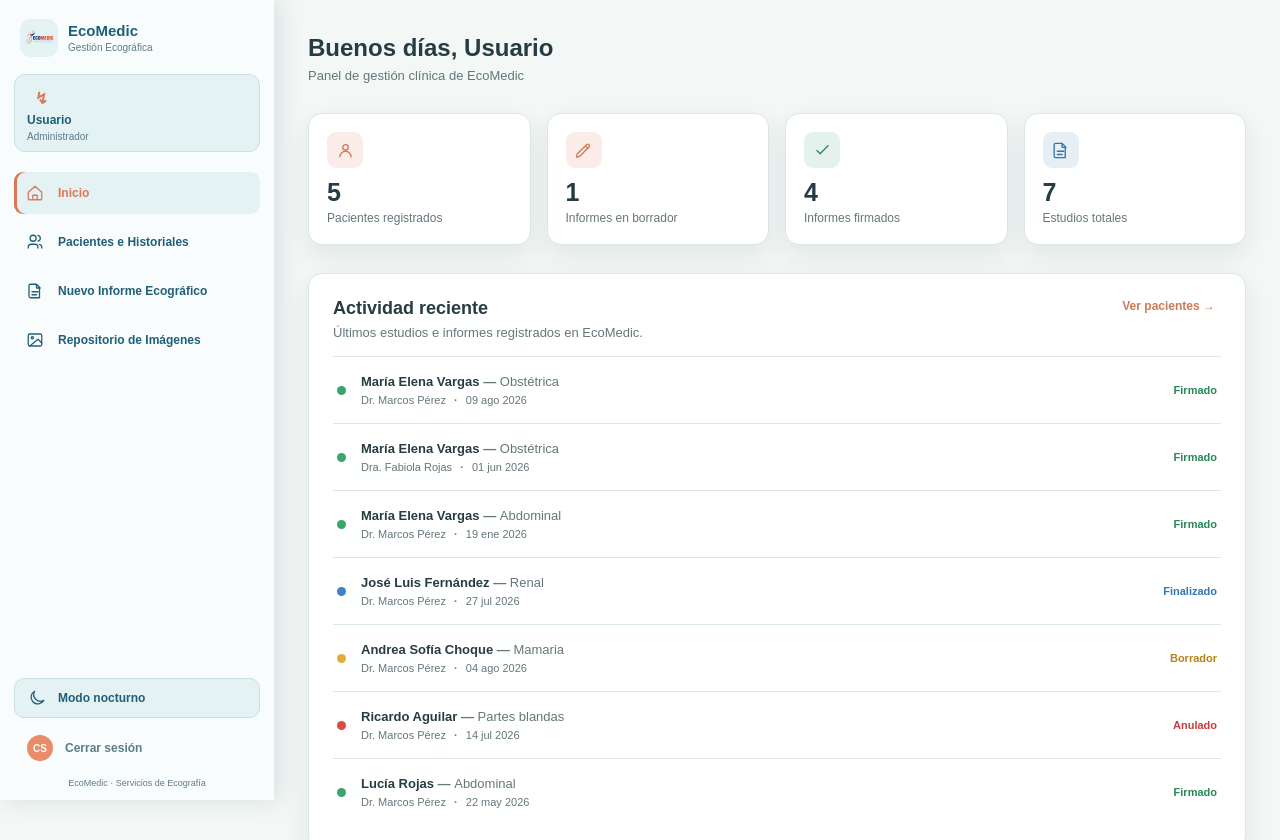
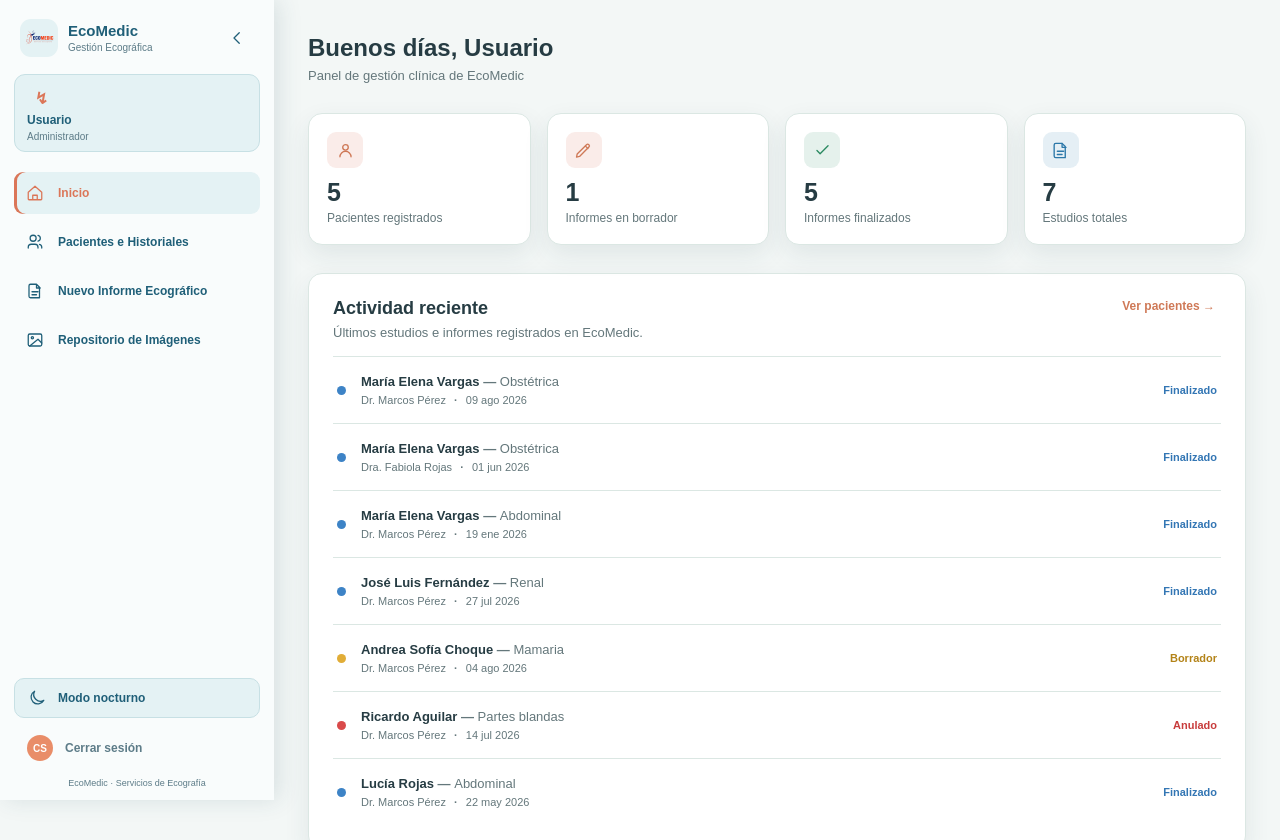
Before and after one commit to Emsof26/web-ecomedic, a React (Vite) app: page / in a window 1280 px wide. Shown: the top 840 px of the page. Built offline with nearby package versions, Linux system fonts and the light colour scheme.

Commit message:
Se actualizo el menú hamburguesa y se elimino función firmado

```diff
--- a/src/components/navigation/Navbar.css
+++ b/src/components/navigation/Navbar.css
@@ -20,8 +20,8 @@
 }
 
 :root[data-theme="dark"] .navbar {
-  --sidebar-bg: #173d4d;
-  --sidebar-surface: #285c70;
+  --sidebar-bg: #20546d;
+  --sidebar-surface: #2f718b;
   --sidebar-border: rgba(221, 240, 241, .17);
   --sidebar-text: #edf5f2;
   --sidebar-muted: #b7ccc8;
@@ -67,7 +67,19 @@
 @media (min-width: 769px) {
   :root { --sidebar-offset: 68px; }
   :root[data-sidebar-open="true"] { --sidebar-offset: 274px; }
-  .navbar--collapsed { width: 68px; padding: 18px 11px 12px; overflow: visible; }
+  .navbar__close { display: grid; }
+  .navbar--collapsed {
+    --sidebar-bg: #24566d;
+    --sidebar-surface: #3a6d82;
+    --sidebar-border: rgba(237, 247, 249, .18);
+    --sidebar-text: #f2f8f8;
+    --sidebar-muted: #d4e4e7;
+    --sidebar-accent: #ff936c;
+    width: 68px;
+    padding: 18px 11px 12px;
+    overflow: visible;
+    box-shadow: 4px 0 18px rgba(23, 61, 77, .18);
+  }
   .navbar--collapsed .navbar__header { justify-content: center; padding: 1px 0 17px; }
   .navbar--collapsed .navbar__brand, .navbar--collapsed .navbar__close, .navbar--collapsed .navbar__user-panel, .navbar--collapsed .navbar__read-only, .navbar--collapsed .navbar__copyright { display: none; }
   .navbar--collapsed .navbar__compact-toggle { display: block; }
@@ -75,9 +87,11 @@
     position: absolute; top: 6px; left: calc(100% + 9px); z-index: 40; width: max-content; padding: 7px 9px; border-radius: 7px; background: var(--sidebar-surface); box-shadow: 0 4px 12px rgba(10, 35, 45, .3); color: var(--sidebar-text); content: "Expandir barra lateral"; font-size: 11px; font-weight: 700; opacity: 0; pointer-events: none; transform: translateX(-4px); transition: opacity .18s ease, transform .18s ease;
   }
   .navbar--collapsed .navbar__compact-toggle:hover::after, .navbar--collapsed .navbar__compact-toggle:focus-visible::after { opacity: 1; transform: translateX(0); }
+  .navbar--collapsed .navbar__navigation { gap: 9px; }
   .navbar--collapsed .navbar__link, .navbar--collapsed .navbar__theme, .navbar--collapsed .navbar__logout { width: 46px; justify-content: center; padding: 0; }
+  .navbar--collapsed .navbar__link { min-height: 46px; }
   .navbar--collapsed .navbar__link span, .navbar--collapsed .navbar__theme > span:last-child, .navbar--collapsed .navbar__logout > span:last-child { display: none; }
-  .navbar--collapsed .navbar__theme { border: 0; background: transparent; }
+  .navbar--collapsed .navbar__theme { min-height: 46px; border: 0; background: transparent; }
   .navbar--collapsed .navbar__logout { margin-top: 8px; }
   .navbar--collapsed .navbar__link::after, .navbar--collapsed .navbar__theme::after, .navbar--collapsed .navbar__logout::after {
     position: absolute; left: calc(100% + 9px); z-index: 40; width: max-content; max-width: 190px; padding: 7px 9px; border-radius: 7px; background: var(--sidebar-surface); box-shadow: 0 4px 12px rgba(21, 48, 59, .25); color: var(--sidebar-text); font-size: 11px; font-weight: 700; opacity: 0; pointer-events: none; transform: translateX(-4px); transition: opacity .18s ease, transform .18s ease;
@@ -92,9 +106,9 @@
   .navbar { width: min(84vw, 300px); transform: translateX(-105%); }
   .navbar--open { transform: translateX(0); }
   .navbar--open .navbar__header { padding-left: 56px; }
-  .navbar-toggle { position: fixed; z-index: 30; top: 16px; left: 16px; width: 44px; height: 44px; display: grid; place-items: center; padding: 0; border: 1px solid rgba(255, 255, 255, .68); border-radius: 12px; background: #fbffff; box-shadow: 0 5px 14px rgba(19, 67, 84, .22); color: #22546c; }
+  .navbar-toggle { position: fixed; z-index: 30; top: 16px; left: 16px; width: 44px; height: 44px; display: grid; place-items: center; padding: 0; border: 1px solid var(--sidebar-border); border-radius: 12px; background: #fbffff; box-shadow: 0 5px 14px rgba(19, 67, 84, .22); color: #1d6683; }
   .navbar-toggle svg { width: 22px; height: 22px; stroke-width: 2; }
-  .navbar-toggle:hover, .navbar-toggle:focus-visible { border-color: #a9d0da; background: #e4f5f7; color: #173d4d; }
+  .navbar-toggle:hover, .navbar-toggle:focus-visible { border-color: #9dcbd4; background: #e0f2f5; color: #174f69; }
   .navbar--open .navbar__close { display: none; }
   .navbar__overlay { position: fixed; z-index: 15; inset: 0; display: block; visibility: hidden; border: 0; background: rgba(17, 38, 48, .48); opacity: 0; transition: opacity .25s ease, visibility .25s ease; }
   .navbar__overlay--visible { visibility: visible; opacity: 1; }
--- a/src/components/navigation/Navbar.tsx
+++ b/src/components/navigation/Navbar.tsx
@@ -26,6 +26,7 @@ function NavigationItem({ href, label, active, onNavigate, children }: Navigatio
 
 // Iconos SVG utilizados por las diferentes opciones del menú.
 function MenuIcon() { return <svg aria-hidden="true" viewBox="0 0 24 24"><path d="M4 7h16M4 12h16M4 17h16" /></svg>; }
+function CollapseIcon() { return <svg aria-hidden="true" viewBox="0 0 24 24"><path d="M15 5 8 12l7 7" /></svg>; }
 function HomeIcon() { return <svg aria-hidden="true" viewBox="0 0 24 24"><path d="m3 11 9-8 9 8v9a1 1 0 0 1-1 1H4a1 1 0 0 1-1-1v-9ZM9 21v-6h6v6" /></svg>; }
 function PatientsIcon() { return <svg aria-hidden="true" viewBox="0 0 24 24"><path d="M16 20v-1a4 4 0 0 0-4-4H7a4 4 0 0 0-4 4v1M9.5 11a4 4 0 1 0 0-8 4 4 0 0 0 0 8ZM21 20v-1a4 4 0 0 0-3-3.9M16 3.1a4 4 0 0 1 0 7.8" /></svg>; }
 function ReportIcon() { return <svg aria-hidden="true" viewBox="0 0 24 24"><path d="M6 3h8l4 4v14H6a2 2 0 0 1-2-2V5a2 2 0 0 1 2-2ZM14 3v5h5M8 13h8M8 17h6" /></svg>; }
@@ -92,7 +93,7 @@ function Navbar({ user, onLogout }: NavbarProps) {
     <button className={`navbar__overlay${isOpen ? " navbar__overlay--visible" : ""}`} type="button" aria-label="Cerrar menú" tabIndex={isOpen ? 0 : -1} onClick={closeMenu} />
     <aside id="main-sidebar" className={`navbar${isOpen ? " navbar--open" : " navbar--collapsed"}`}>
       {/* Cabecera del menú: logo, nombre y botón de cierre. */}
-      <div className="navbar__header"><div className="navbar__brand"><span className="navbar__brand-mark"><img src="/logo/logo-eco.png" alt="" /></span><span><strong>EcoMedic</strong><small>Gestión Ecográfica</small></span></div><button className="navbar__compact-toggle" type="button" aria-label="Expandir barra lateral" aria-expanded={isOpen} onClick={() => setIsOpen(true)}><span className="navbar__brand-mark"><img src="/logo/logo-eco.png" alt="" /><span className="navbar__brand-action" aria-hidden="true"><MenuIcon /></span></span></button><button className="navbar__close" type="button" aria-label={isOpen ? "Contraer barra lateral" : "Abrir barra lateral"} onClick={() => setIsOpen((value) => !value)}><MenuIcon /></button></div>
+      <div className="navbar__header"><div className="navbar__brand"><span className="navbar__brand-mark"><img src="/logo/logo-eco.png" alt="" /></span><span><strong>EcoMedic</strong><small>Gestión Ecográfica</small></span></div><button className="navbar__compact-toggle" type="button" aria-label="Expandir barra lateral" aria-expanded={isOpen} onClick={() => setIsOpen(true)}><span className="navbar__brand-mark"><img src="/logo/logo-eco.png" alt="" /><span className="navbar__brand-action" aria-hidden="true"><MenuIcon /></span></span></button><button className="navbar__close" type="button" aria-label={isOpen ? "Contraer barra lateral" : "Abrir barra lateral"} onClick={() => setIsOpen((value) => !value)}>{isOpen ? <CollapseIcon /> : <MenuIcon />}</button></div>
       {/* Información del usuario autenticado. */}
       <div className="navbar__user-panel"><div className="navbar__account"><span className="navbar__avatar" aria-hidden="true">↯</span><span><strong>{user?.name ?? "Usuario"}</strong><small>{roleLabel}</small></span></div></div>
       {/* Aviso de acceso de solo lectura para recepción. */}
--- a/src/index.css
+++ b/src/index.css
@@ -70,7 +70,6 @@ body *, body *::before, body *::after { transition: background-color .25s ease,
 
 :root[data-theme="dark"] .status-option--borrador .status-option__icon { color: #e8c15b; background: rgba(232,193,91,.13); }
 :root[data-theme="dark"] .status-option--finalizado .status-option__icon { color: #78b8ed; background: rgba(120,184,237,.13); }
-:root[data-theme="dark"] .status-option--firmado .status-option__icon { color: #63d39a; background: rgba(99,211,154,.13); }
 :root[data-theme="dark"] .status-option--anulado .status-option__icon { color: #f07f7f; background: rgba(240,127,127,.13); }
 
 :root[data-theme="dark"] .role-badge--admin { background: rgba(237,244,251,.08); color: var(--text-primary); }
--- a/src/pages/HomePage.css
+++ b/src/pages/HomePage.css
@@ -40,7 +40,6 @@
 .activity-item:hover, .activity-item:focus-visible { background: var(--surface-hover); outline: none; }
 .activity-item__dot { width: 9px; height: 9px; border-radius: 50%; }
 .activity-item__dot--anulado { background: #d94a4a; }
-.activity-item__dot--firmado { background: #39a66e; }
 .activity-item__dot--borrador { background: #e1ad37; }
 .activity-item__dot--finalizado { background: #3d83c6; }
 .activity-item__main { min-width: 0; }
@@ -51,7 +50,6 @@
 .activity-item__main small b { margin: 0 5px; font-weight: 700; }
 .activity-item__status { min-width: 74px; text-align: right; font-size: 11px; font-weight: 700; }
 .activity-item__status--anulado { color: #c83d3d; }
-.activity-item__status--firmado { color: #278858; }
 .activity-item__status--borrador { color: #b38318; }
 .activity-item__status--finalizado { color: #3376b4; }
 .activity-empty { margin: 0; padding: 24px 0; color: var(--text-secondary); text-align: center; font-size: 13px; }
--- a/src/pages/HomePage.tsx
+++ b/src/pages/HomePage.tsx
@@ -38,7 +38,7 @@ function HomePage() {
   };
 
   const draftCount = studies.filter((study) => study.status === "Borrador").length;
-  const signedCount = studies.filter((study) => study.status === "Firmado").length;
+  const finalizedCount = studies.filter((study) => study.status === "Finalizado").length;
   const recentStudies = studies.slice(0, 8);
 
   return (
@@ -74,8 +74,8 @@ function HomePage() {
 
           <article className="summary-card">
             <span className="summary-card__icon summary-card__icon--green"><CheckIcon /></span>
-            <strong>{signedCount}</strong>
-            <p>Informes firmados</p>
+            <strong>{finalizedCount}</strong>
+            <p>Informes finalizados</p>
           </article>
 
           <article className="summary-card">
--- a/src/pages/reports/NewUltrasoundReportPage.css
+++ b/src/pages/reports/NewUltrasoundReportPage.css
@@ -471,11 +471,6 @@
   color: #3673ac;
 }
 
-.status-option--firmado .status-option__icon {
-  background: rgba(43, 138, 97, .12);
-  color: #2b8a61;
-}
-
 .status-option--anulado .status-option__icon {
   background: rgba(190, 61, 61, .10);
   color: #b33a3a;
@@ -483,7 +478,6 @@
 
 .status-option--selected.status-option--borrador { border-color: #d4a137; box-shadow: 0 0 0 2px rgba(212, 161, 55, .12); }
 .status-option--selected.status-option--finalizado { border-color: #4a83b8; box-shadow: 0 0 0 2px rgba(74, 131, 184, .12); }
-.status-option--selected.status-option--firmado { border-color: #2b8a61; box-shadow: 0 0 0 2px rgba(43, 138, 97, .12); }
 .status-option--selected.status-option--anulado { border-color: #be3d3d; box-shadow: 0 0 0 2px rgba(190, 61, 61, .12); }
 
 .cancellation-area {
--- a/src/pages/reports/NewUltrasoundReportPage.tsx
+++ b/src/pages/reports/NewUltrasoundReportPage.tsx
@@ -245,7 +245,7 @@ const statusDefinitions: Array<{
   value: StudyStatus;
   label: string;
   description: string;
-  icon: "draft" | "finished" | "signed" | "cancelled";
+  icon: "draft" | "finished" | "cancelled";
 }> = [
   {
     value: "Borrador",
@@ -258,12 +258,6 @@ const statusDefinitions: Array<{
     label: "Finalizado",
     description: "Estudio terminado",
     icon: "finished",
-  },
-  {
-    value: "Firmado",
-    label: "Firmado",
-    description: "Informe validado",
-    icon: "signed",
   },
   {
     value: "Anulado",
@@ -729,11 +723,9 @@ function NewUltrasoundReportPage() {
     setSavedMessage(
       nextStatus === "Borrador"
         ? "Informe guardado como borrador correctamente."
-        : nextStatus === "Firmado"
-          ? "Informe firmado correctamente."
-          : nextStatus === "Finalizado"
-            ? "Informe marcado como finalizado."
-            : "Informe anulado correctamente.",
+        : nextStatus === "Finalizado"
+          ? "Informe marcado como finalizado."
+          : "Informe anulado correctamente.",
     );
 
     return true;
@@ -752,11 +744,11 @@ function NewUltrasoundReportPage() {
   };
 
   /* =========================================================
-     FINALIZAR Y FIRMAR
-     ========================================================= */
-
-  const handleFinalizeAndSign = () => {
-    if (persistStudy("Firmado", true)) {
+     FINALIZAR INFORME
+     ========================================================= */
+
+  const handleFinalize = () => {
+    if (persistStudy("Finalizado", true)) {
       window.setTimeout(
         () =>
           navigate(
@@ -1608,10 +1600,7 @@ function NewUltrasoundReportPage() {
                           : item.icon ===
                               "finished"
                             ? "document-plus"
-                            : item.icon ===
-                                "signed"
-                              ? "shield"
-                              : "ban"
+                          : "ban"
                       }
                       size={19}
                     />
@@ -1733,14 +1722,14 @@ function NewUltrasoundReportPage() {
             <button
               className="report-button report-button--primary"
               type="button"
-              onClick={handleFinalizeAndSign}
+              onClick={handleFinalize}
             >
               <Icon
                 name="shield"
                 size={16}
               />
 
-              Finalizar y firmar
+              Finalizar informe
             </button>
 
             <button
--- a/src/services/clinicalStorage.ts
+++ b/src/services/clinicalStorage.ts
@@ -12,7 +12,7 @@ export interface ClinicalPatient {
   studies: Specialty[];
 }
 
-export type StudyStatus = "Borrador" | "Firmado" | "Finalizado" | "Anulado";
+export type StudyStatus = "Borrador" | "Finalizado" | "Anulado";
 
 export interface StudyImage {
   name: string;
@@ -56,13 +56,13 @@ const initialPatients: ClinicalPatient[] = [
 ];
 
 const initialStudies: ClinicalStudy[] = [
-  { id: "study-1", patientId: "patient-1", patientName: "María Elena Vargas", specialty: "Obstétrica", doctor: "Dr. Marcos Pérez", date: "09 ago 2026", status: "Firmado", conclusion: "Feto único vivo, EG acorde a FUR, sin hallazgos patológicos." },
-  { id: "study-2", patientId: "patient-1", patientName: "María Elena Vargas", specialty: "Obstétrica", doctor: "Dra. Fabiola Rojas", date: "01 jun 2026", status: "Firmado", conclusion: "Control gestacional normal, biometría acorde." },
-  { id: "study-3", patientId: "patient-1", patientName: "María Elena Vargas", specialty: "Abdominal", doctor: "Dr. Marcos Pérez", date: "19 ene 2026", status: "Firmado", conclusion: "Hígado, vesícula y páncreas sin alteraciones ecográficas." },
+  { id: "study-1", patientId: "patient-1", patientName: "María Elena Vargas", specialty: "Obstétrica", doctor: "Dr. Marcos Pérez", date: "09 ago 2026", status: "Finalizado", conclusion: "Feto único vivo, EG acorde a FUR, sin hallazgos patológicos." },
+  { id: "study-2", patientId: "patient-1", patientName: "María Elena Vargas", specialty: "Obstétrica", doctor: "Dra. Fabiola Rojas", date: "01 jun 2026", status: "Finalizado", conclusion: "Control gestacional normal, biometría acorde." },
+  { id: "study-3", patientId: "patient-1", patientName: "María Elena Vargas", specialty: "Abdominal", doctor: "Dr. Marcos Pérez", date: "19 ene 2026", status: "Finalizado", conclusion: "Hígado, vesícula y páncreas sin alteraciones ecográficas." },
   { id: "study-4", patientId: "patient-2", patientName: "José Luis Fernández", specialty: "Renal", doctor: "Dr. Marcos Pérez", date: "27 jul 2026", status: "Finalizado", conclusion: "Estudio renal sin alteraciones ecográficas significativas." },
   { id: "study-5", patientId: "patient-3", patientName: "Andrea Sofía Choque", specialty: "Mamaria", doctor: "Dr. Marcos Pérez", date: "04 ago 2026", status: "Borrador", conclusion: "Estudio mamario pendiente de conclusión final." },
   { id: "study-6", patientId: "patient-4", patientName: "Ricardo Aguilar", specialty: "Partes blandas", doctor: "Dr. Marcos Pérez", date: "14 jul 2026", status: "Anulado", conclusion: "Informe anulado." },
-  { id: "study-7", patientId: "patient-5", patientName: "Lucía Rojas", specialty: "Abdominal", doctor: "Dr. Marcos Pérez", date: "22 may 2026", status: "Firmado", conclusion: "Estudio abdominal sin hallazgos relevantes." },
+  { id: "study-7", patientId: "patient-5", patientName: "Lucía Rojas", specialty: "Abdominal", doctor: "Dr. Marcos Pérez", date: "22 may 2026", status: "Finalizado", conclusion: "Estudio abdominal sin hallazgos relevantes." },
 ];
 
 export const clinicalStorage = {
```
